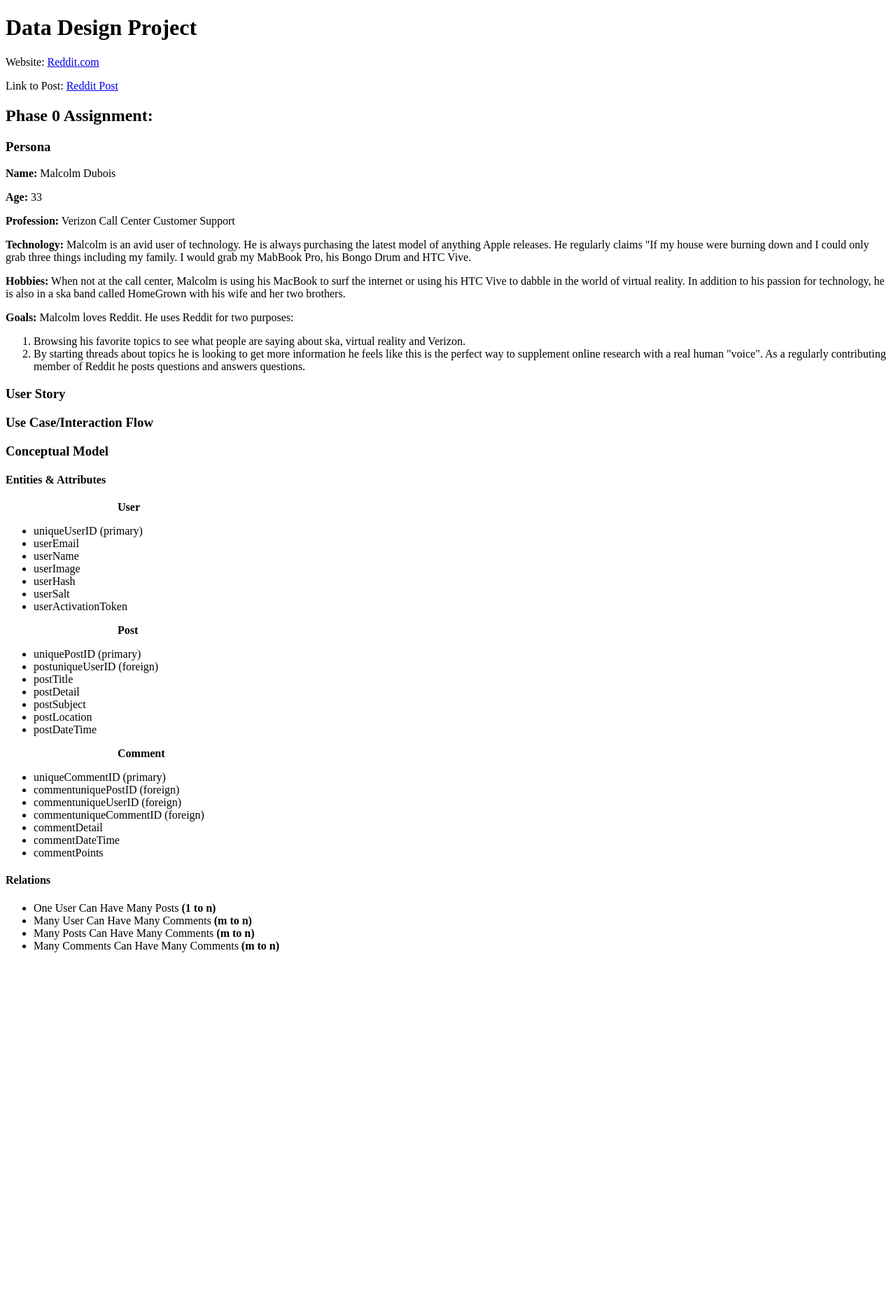
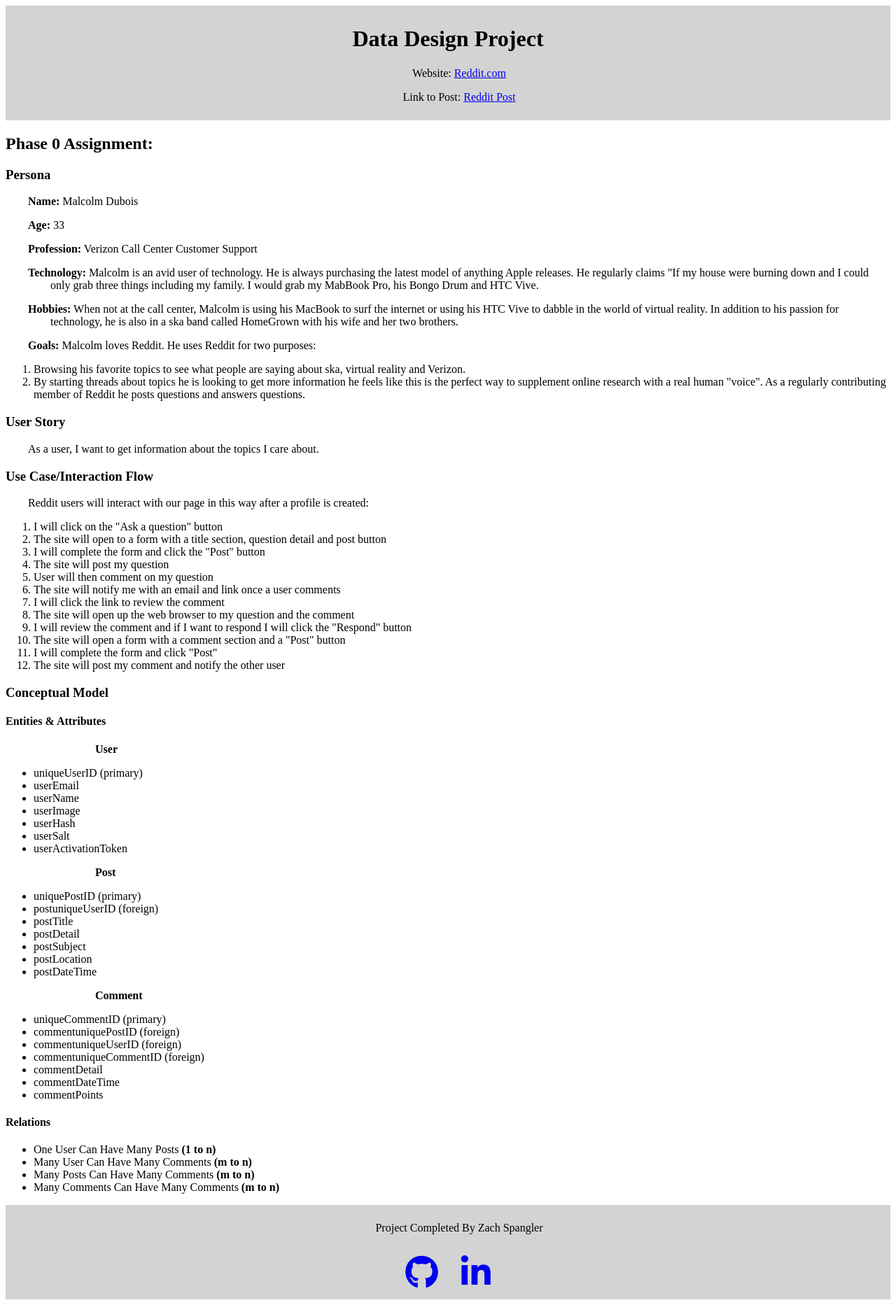
Before and after one commit to zachspangler/prework, a PHP site: page / in a window 1280 px wide. Shown: the whole page at 70% size. Before the commit the page ends 1361 px from the top, so only its background shows below. Run offline with PHP 8.4, Linux system fonts and the light colour scheme; some libraries are stand-ins or nearby versions.

Commit message:
Added some formatting

```diff
--- a/index.php
+++ b/index.php
@@ -4,15 +4,19 @@
 		<title>Data Design Project</title>
 		<meta charset="utf-8">
 		<link rel="stylesheet" type="text/css" href="style.css">
+		<script src="https://use.fontawesome.com/46c6e23a21.js"></script>
 	</head>
 	<body>
-		<main>
+		<header>
 			<h1>Data Design Project</h1>
 				<p>Website: <a href="https://www.reddit.com/" target="_blank">Reddit.com</a></p>
 				<p>Link to Post: <a href="https://www.reddit
 			.com/r/Albuquerque/comments/75q2kp/hows_verizon_tmobile_celldata_coverage_aibf_field/" target="_blank">Reddit
 					Post</a></p>
+		</header>
+			<main>
 				<h2>Phase 0 Assignment: </h2>
+					<section>
 						<h3>Persona</h3>
 							<p><strong>Name:</strong> Malcolm Dubois</p>
 							<p><strong>Age:</strong> 33</p>
@@ -34,9 +38,26 @@
 										regularly contributing member of Reddit he posts questions and answers questions.</li>
 								</ol>
 						<h3>User Story</h3>
-						<p></p>
+							<p>As a user, I want to get information about the topics I care about.</p>
+					</section>
+					<section>
 						<h3>Use Case/Interaction Flow</h3>
-						<p></p>
+							<p>Reddit users will interact with our page in this way after a profile is created:</p>
+								<ol>
+									<li> I will click on the "Ask a question" button</li>
+									<li> The site will open to a form with a title section, question detail and post button</li>
+									<li> I will complete the form and click the "Post" button</li>
+									<li> The site will post my question</li>
+									<li> User will then comment on my question</li>
+									<li> The site will notify me with an email and link once a user comments</li>
+									<li> I will click the link to review the comment</li>
+									<li> The site will open up the web browser to my question and the comment</li>
+									<li> I will review the comment and if I want to respond I will click the "Respond" button</li>
+									<li> The site will open a form with a comment section and a "Post" button</li>
+									<li> I will complete the form and click "Post"</li>
+									<li> The site will post my comment and notify the other user</li>
+								</ol>
+					</section>
 					<section>
 						<h3 class="section">Conceptual Model</h3>
 							<h4 class="title">Entities & Attributes</h4>
@@ -79,5 +100,11 @@
 								</ul>
 					</section>
 		</main>
+		<footer>
+			<p>Project Completed By Zach Spangler</p>
+			<a href="https://github.com/zachspangler" target="_blank"><i class="fa fa-github fa-3x" aria-hidden="true"></i></a>
+			<a href="https://www.linkedin.com/in/zachary-spangler-66b1a019/" target="_blank"><i class="fa fa-linkedin fa-3x"
+																										aria-hidden="true"></i></a>
+		</footer>
 	</body>
 </html>
--- a/style.css
+++ b/style.css
@@ -1,3 +1,35 @@
+header {
+	display: block;
+	text-align: center;
+	background-color: lightgray;
+	vertical-align: middle;
+	padding-top: .5em;
+	padding-bottom: .5em;
+}
+
+p {
+	text-indent: -2em;
+	margin-left: 4em;
+}
+
+footer {
+	display: block;
+	text-align: center;
+	background-color: lightgray;
+	vertical-align: middle;
+	padding-top: .5em;
+}
+
+i {
+	display: block;
+	text-align: center;
+	padding: .3em;
+}
+
 .datadesigntitle {
-	margin-left: 10em;
+	text-indent: 4em;
 }
+
+.background {
+	.sec
+}
```
Also changed, not shown: Other/README.md (renamed from README.md), 4 other files. Lines whose indentation alone changed are shown as unchanged.
